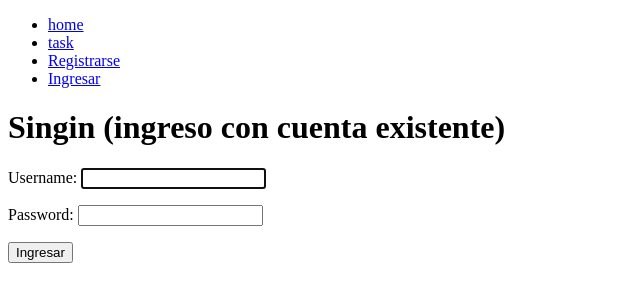
After one commit to joseRPM/Developer, a Django app: page /signin/ in a window 1280 px wide. The commit adds this page. Shown: the top 302 px of the page, without its empty margins (0-640 px from the left). Run offline with Django 5.2, Linux system fonts and the light colour scheme.

Commit message:
ingreso de sesion

```diff
--- a/django/djangocrud/urls.py
+++ b/django/djangocrud/urls.py
@@ -25,5 +25,6 @@ urlpatterns = [
     path('', views.home,name='home'),
     path('signup/', views.signup_view,name='signup'), # nombre de rutas
     path('task/', views.task_view,name='task.url'), # nombre de rutas
-    path('logout/', views.cerrar_sesion,name='logout') # nombre de rutas
+    path('logout/', views.cerrar_sesion,name='logout'),
+    path('signin/', views.signin,name='signin') # nombre de rutas
 ]
--- a/django/tasks/templates/base.html
+++ b/django/tasks/templates/base.html
@@ -18,11 +18,14 @@
 
             {% if user.is_authenticated %}
              <li>
-                <a href="/logout">logout</a>
+                <a href="/logout">Cerrar sesion</a>
             </li>
             {% else %}
              <li>
-                <a href="/signup">signup</a>
+                <a href="/signup">Registrarse</a>
+            </li>
+             <li>
+                <a href="/signin">Ingresar</a>  <!--Ingreso por cuenta ya existente -->
             </li>
             {% endif %}
         </ul>
--- /dev/null
+++ b/django/tasks/templates/signin.html
@@ -0,0 +1,13 @@
+{% extends 'base.html' %}
+
+  {% block content %}
+  <h1> Singin (ingreso con cuenta existente) </h1>
+
+  <form action="/signin/" method="post">
+    {% csrf_token %}
+    {{form.as_p}}
+  </form>
+    <button>
+        Ingresar
+    </button>
+    {% endblock %}
--- a/django/tasks/views.py
+++ b/django/tasks/views.py
@@ -5,7 +5,7 @@
 #En este caso renderizar un HTML
 
 from django.shortcuts import render, redirect
-from django.contrib.auth.forms import UserCreationForm
+from django.contrib.auth.forms import UserCreationForm, AuthenticationForm
 from django.contrib.auth.models import User
 from django.contrib.auth import login, logout
 from django.db import IntegrityError
@@ -50,3 +50,8 @@ def task_view(request):
 def cerrar_sesion(request):
     logout(request)
     return redirect('home')
+
+def signin(request ):           # Ingresar con cuenta ya creada
+    return render(request,'signin.html',{
+            'form': AuthenticationForm()    #form= formulario
+    })
```
